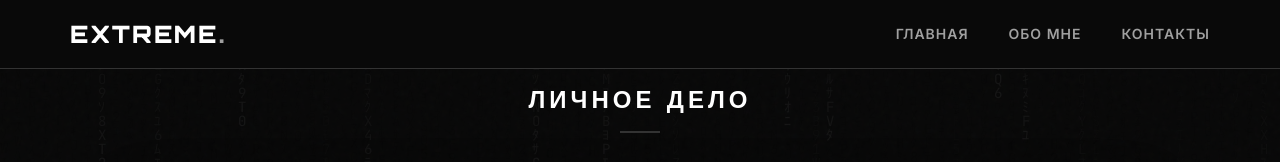
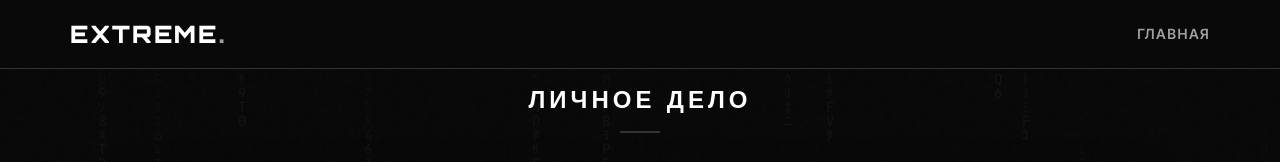
Before and after one commit to Frozen811/ext-site-bio, a plain HTML site: page about.html in a window 1280 px wide. Shown: the top 162 px of the page. Drawn offline with Linux system fonts and the light colour scheme.

Commit message:
удалены ссылки "Обо мне" и "Контакты" из меню на страницах about и contacts

```diff
--- a/about.html
+++ b/about.html
@@ -6,9 +6,7 @@
   <title>EXTREME | Обо мне</title>
 
   <link href="https://fonts.googleapis.com/css2?family=Inter:wght@300;400;600&family=JetBrains+Mono:wght@400;700&family=Orbitron:wght@700;900&display=swap" rel="stylesheet">
-
   <link rel="stylesheet" href="https://cdnjs.cloudflare.com/ajax/libs/font-awesome/6.4.0/css/all.min.css">
-
   <link rel="stylesheet" href="css/style.css">
 </head>
 <body>
@@ -31,8 +29,6 @@
     <nav id="navMenu">
       <ul>
         <li><a href="index.html">Главная</a></li>
-        <li><a href="about.html">Обо мне</a></li>
-        <li><a href="contacts.html">Контакты</a></li>
       </ul>
     </nav>
   </div>
```
Also changed, not shown: contacts.html (+0 -4 lines).
